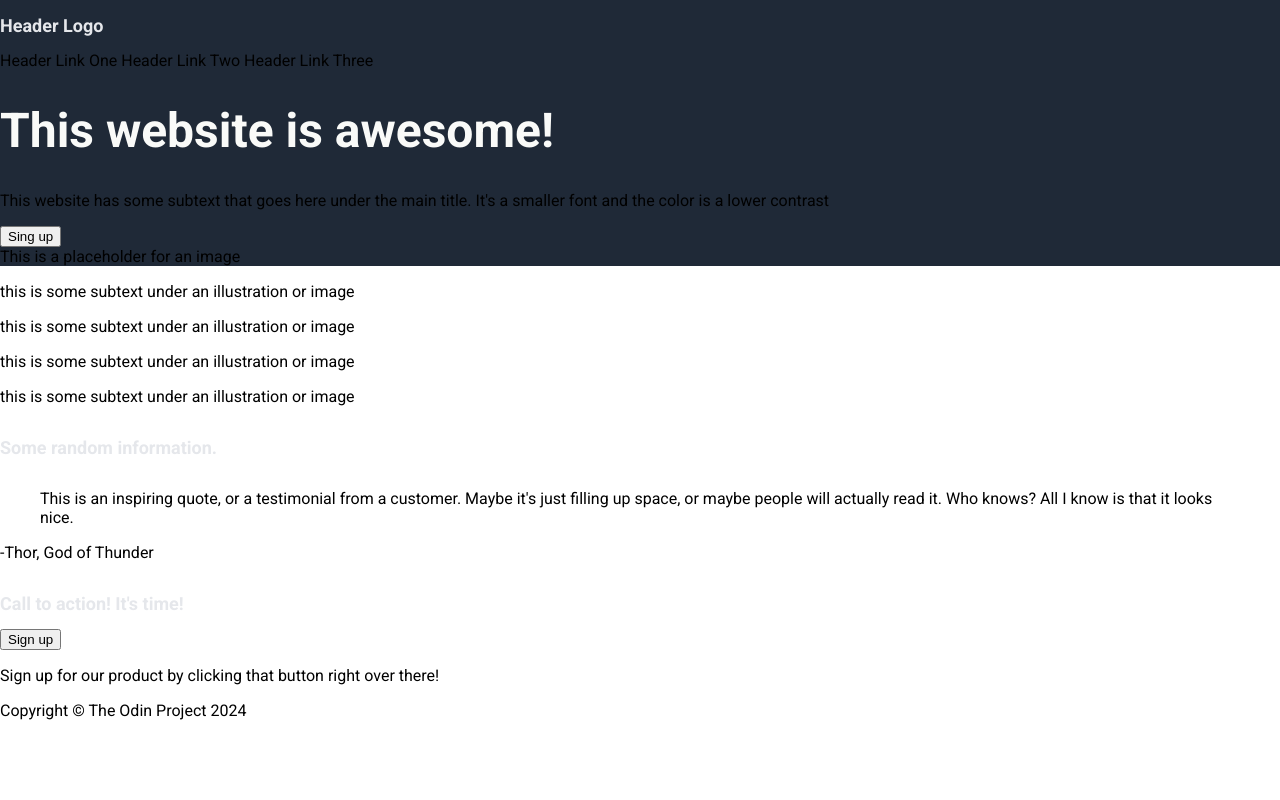
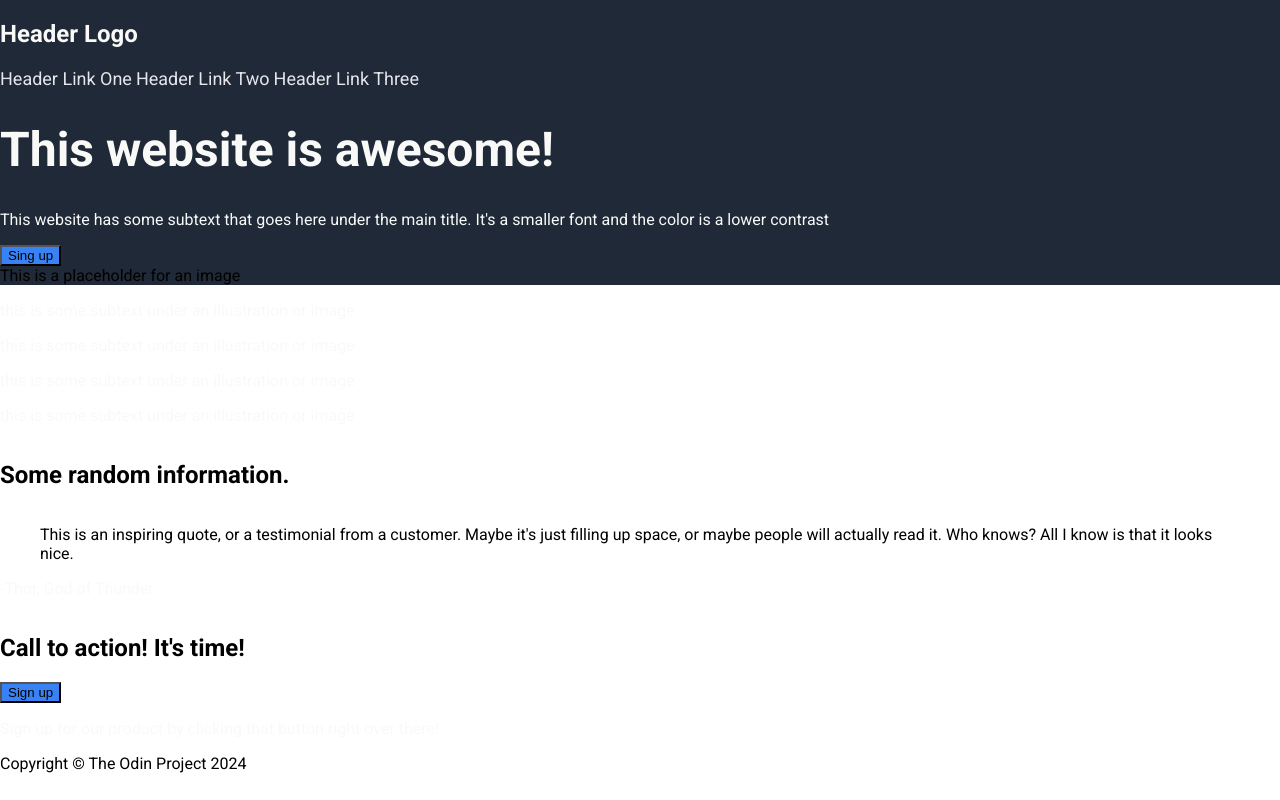
Before and after one commit to Tomedc/odin-landing-page, a plain HTML site: page index.html in a window 1280 px wide. Drawn offline with Linux system fonts and the light colour scheme.

Commit message:
Forgot to save some changes in the CSS

```diff
--- a/style.css
+++ b/style.css
@@ -23,7 +23,27 @@ body {
     color:#f9faf8;
   }
 
-  h2 {
+  .header-a {
     font-size:18px;
     color:#e5e7eb;
   }
+
+  .text {
+    color:#1f2937;
+  }
+
+  p {
+    color:#f9faf8;
+  }
+
+
+
+  #logo {
+    font-size:24px;
+    color:#f9faf8
+  }
+
+  .btn{
+    background-color:#3882f6;
+
+  }
```
